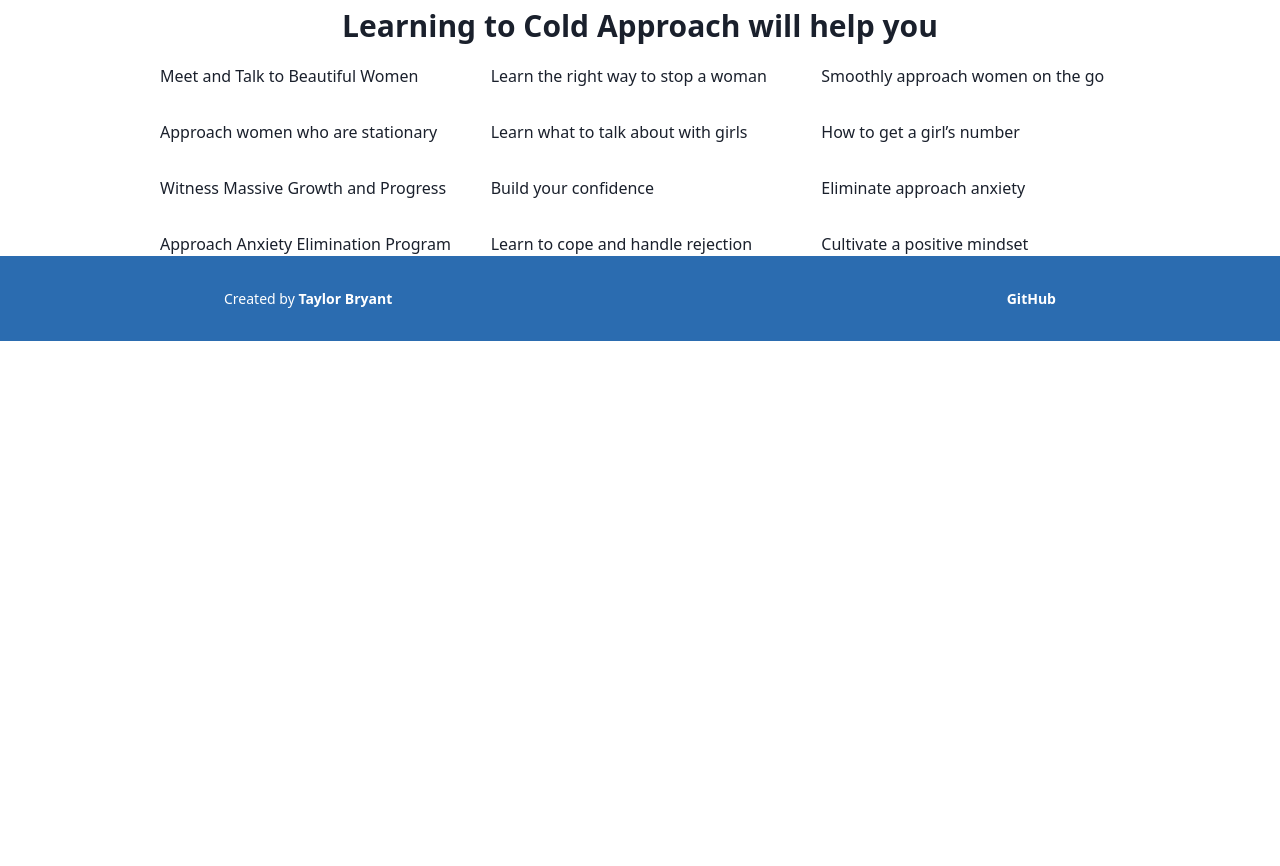
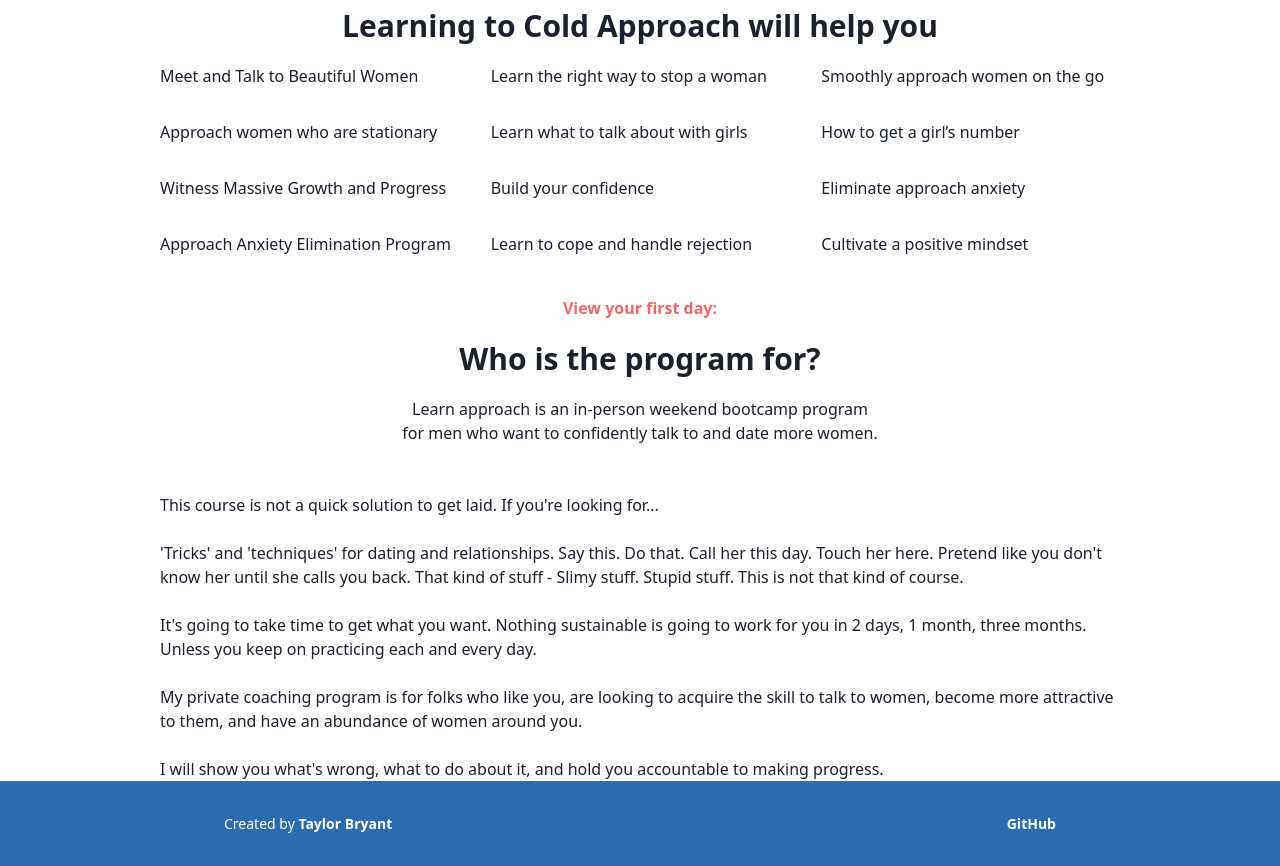
Before and after one commit to ohoang/coaching-tailwind, a Gatsby site: page / in a window 1280 px wide. Shown: the part 573-1439 px from the top of the page. Before the commit the page ends 914 px from the top, so only its background shows below. Built offline with nearby package versions, Linux system fonts and the light colour scheme; Gatsby itself is replaced by a stand-in of ours.

Commit message:
feat: added intro section

```diff
--- /dev/null
+++ b/src/components/intro.js
@@ -0,0 +1,55 @@
+import React from 'react';
+
+export const Intro = () => (
+  <div className="mt-10">
+    <div className="text-center">
+      <p className="
+        mb-4
+      text-red-500
+        font-bold
+      ">
+        View your first day:
+      </p>
+      <p className="
+        mb-4
+        text-3xl
+        font-extrabold
+      ">
+        Who is the program for?
+      </p>
+      <div className="w-6/12 mx-auto">
+
+      <p className="mb-12">
+        Learn approach is an in-person weekend bootcamp program for men
+        who want to confidently talk to and date more women.
+      </p>
+    </div>
+    </div>
+    <div className="flex flex-col space-y-6">
+      <p>
+        This course is not a quick solution to get laid. If you&apos;re looking for...
+      </p>
+      <p>
+        &apos;Tricks&apos; and &apos;techniques&apos; for dating and relationships.
+        Say this. Do that. Call her this day. Touch her here.
+        Pretend like you don&apos;t know her until she calls you back.
+        That kind of stuff - Slimy stuff. Stupid stuff. This is not that kind of course.
+      </p>
+      <p>
+        It&apos;s going to take time to get what you want.
+        Nothing sustainable is going to work for you in 2 days, 1 month, three months.
+        Unless you keep on practicing each and every day.
+      </p>
+      <p>
+        My private coaching program is for folks who like you,
+        are looking to acquire the skill to talk to women,
+        become more attractive to them, and have an abundance of women around you.
+      </p>
+      <p>
+        I will show you what&apos;s wrong, what to do about it,
+        and hold you accountable to making progress.
+      </p>
+    </div>
+
+  </div>
+);
--- a/src/pages/index.js
+++ b/src/pages/index.js
@@ -1,6 +1,7 @@
 import React from "react";
 import { Hero } from "../components/hero";
 import { Features } from "../components/features";
+import { Intro } from "../components/intro";
 
 import Layout from "../components/layout";
 import SEO from "../components/seo";
@@ -15,6 +16,7 @@ function IndexPage() {
         />
         <Hero />
         <Features />
+        <Intro />
       </Layout>
     </>
   );
```
